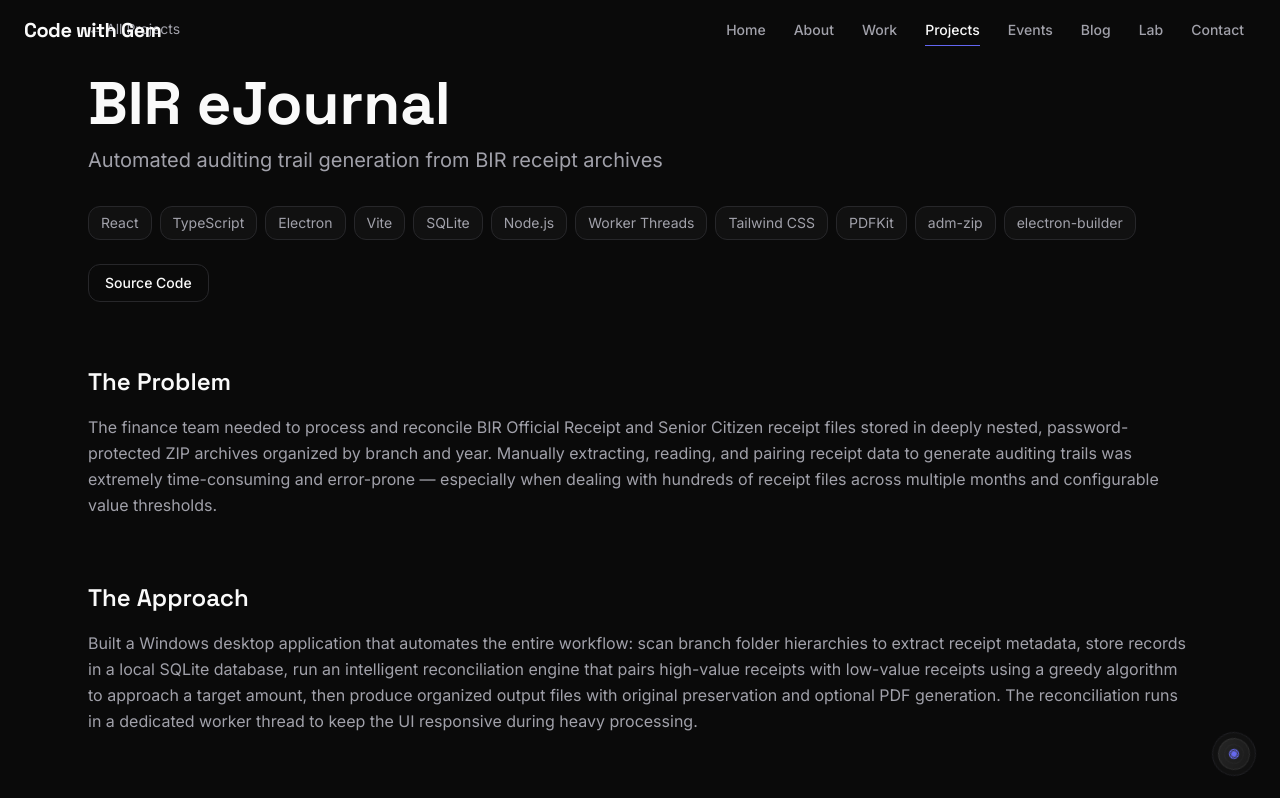
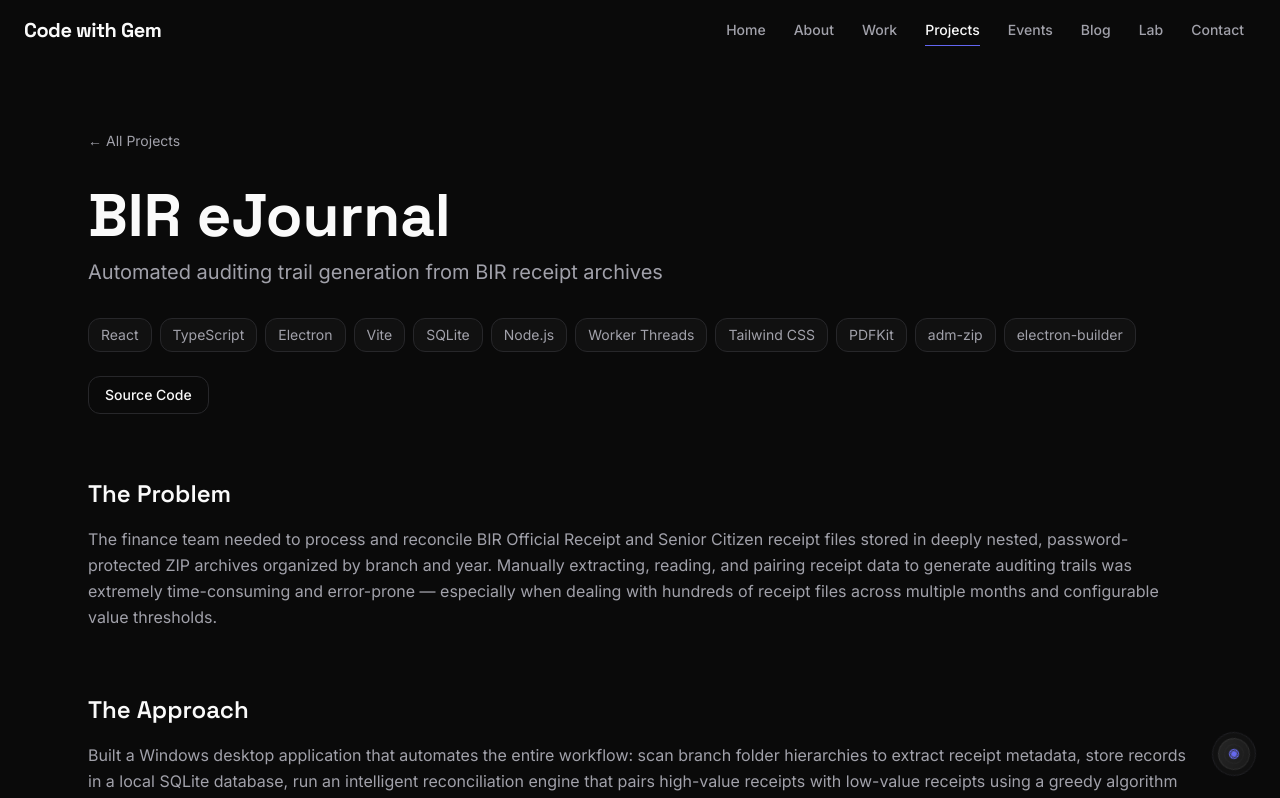
Before and after one commit to gemrey13/gemrey13.github.io, a React (Vite) app: page /projects/bir-ejournal in a window 1280 px wide. Shown: the top 798 px of the page. Built offline with nearby package versions, Linux system fonts and the light colour scheme.

Commit message:
fix(ProjectDetail): update PageContainer variant to wide layout
- Change PageContainer variant from "narrow" to "wide" for improved content display
- Aligns with project detail page layout requirements for better readability

```diff
--- a/src/pages/ProjectDetail.tsx
+++ b/src/pages/ProjectDetail.tsx
@@ -49,7 +49,7 @@ export default function ProjectDetail() {
         url={project.links?.live}
       />
 
-      <PageContainer variant="narrow">
+      <PageContainer variant="wide">
         <article>
           {/* Back link */}
           <Link
```
